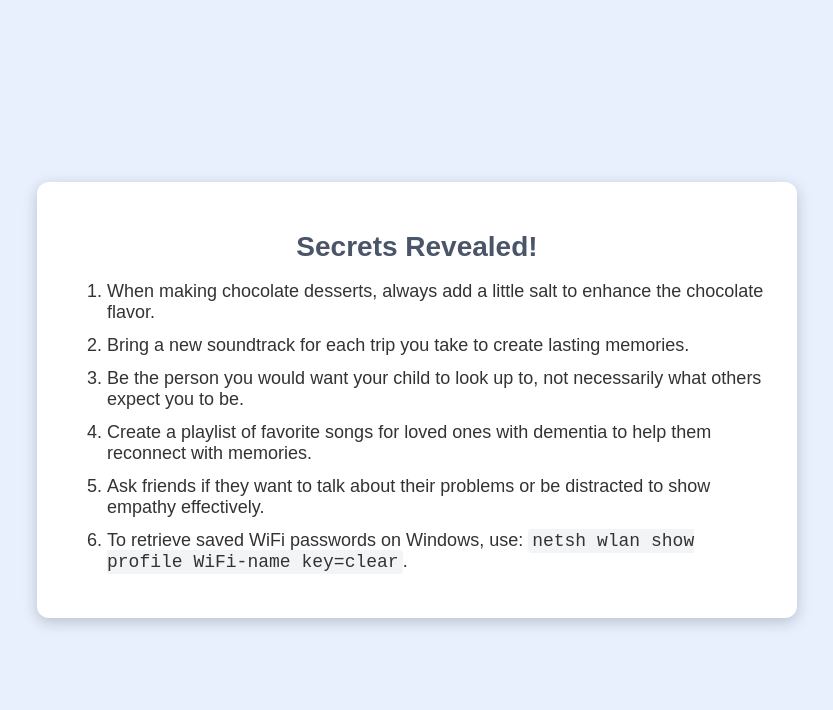
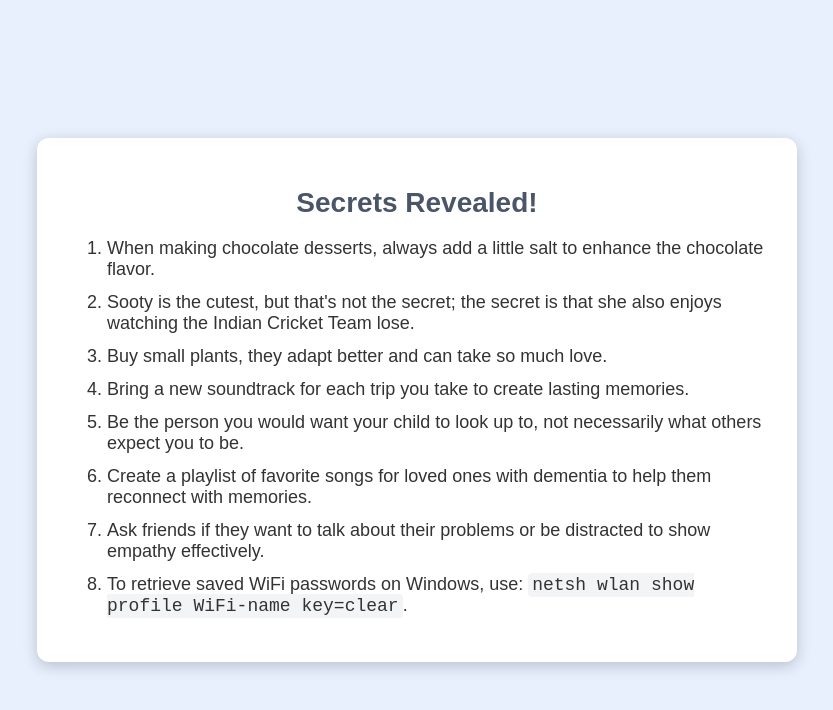
Before and after one commit to junaid-mohammad/Open-Sesame, a website: page public/secret.html in a window 1280 px wide. Shown: the whole page, without its empty margins (223-1056 px from the left). Drawn offline with Linux system fonts and the light colour scheme.

Commit message:
Updated Secrets.

```diff
--- a/public/secret.html
+++ b/public/secret.html
@@ -15,6 +15,11 @@
           When making chocolate desserts, always add a little salt to enhance
           the chocolate flavor.
         </li>
+        <li>
+          Sooty is the cutest, but that's not the secret; the secret is that she
+          also enjoys watching the Indian Cricket Team lose.
+        </li>
+        <li>Buy small plants, they adapt better and can take so much love.</li>
         <li>
           Bring a new soundtrack for each trip you take to create lasting
           memories.
```
